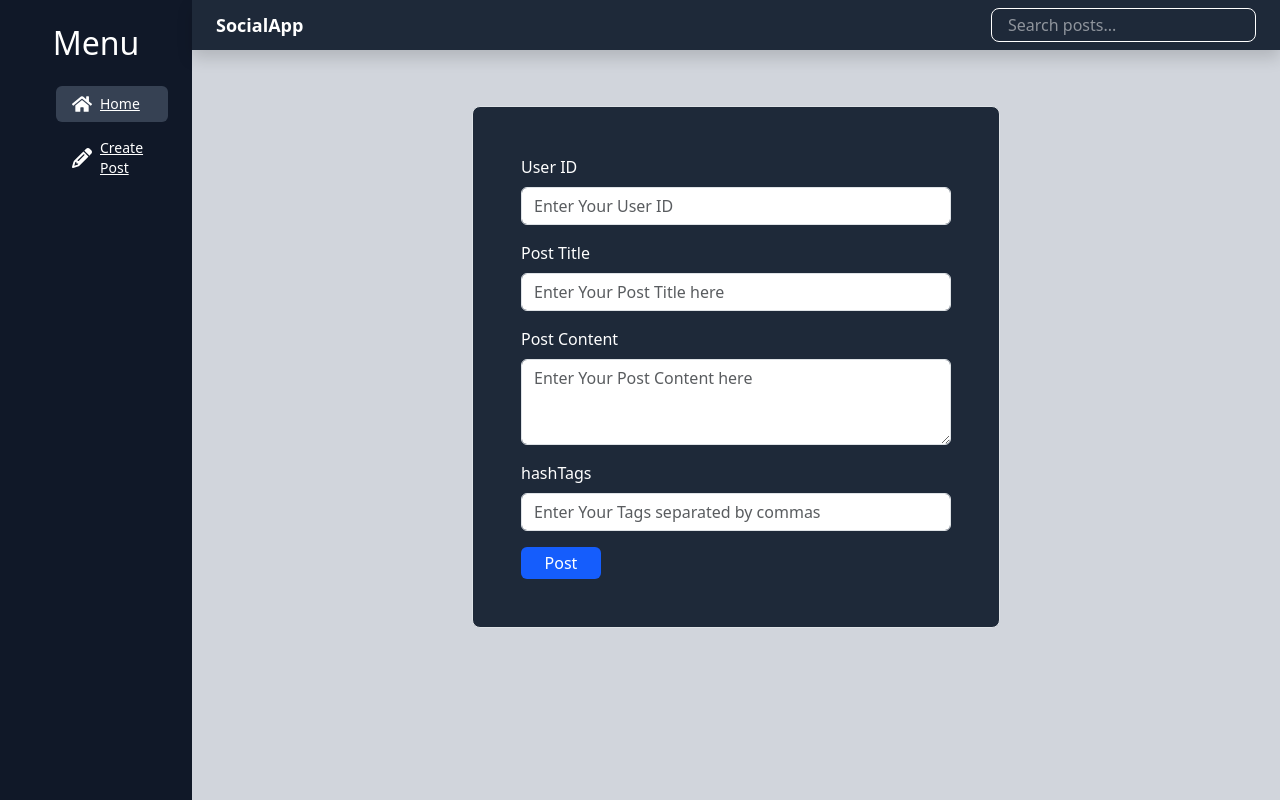
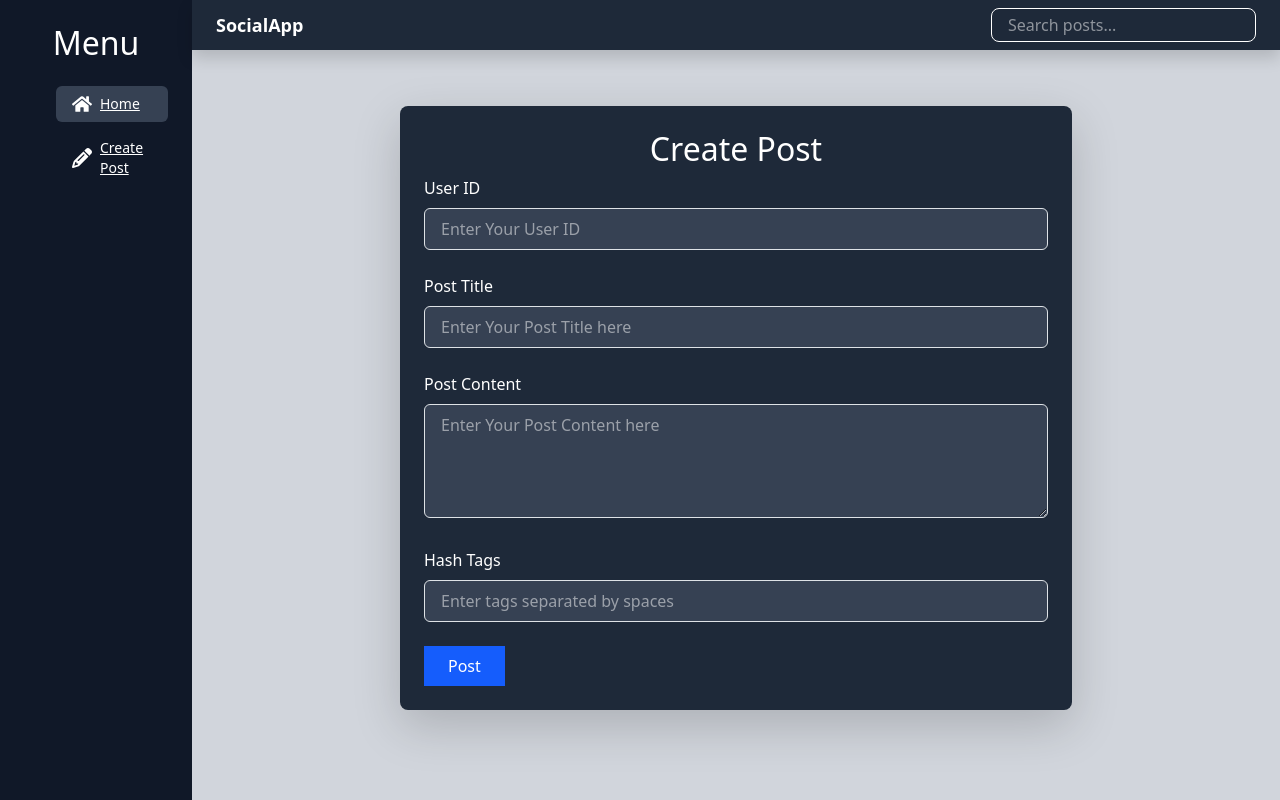
Before and after one commit to Mubashir-85/Social_media, a React (Vite) app: page /create-post in a window 1280 px wide. Built offline with nearby package versions, Linux system fonts and the light colour scheme; no server answers.

Commit message:
Create Post component updated

```diff
--- a/index.html
+++ b/index.html
@@ -2,9 +2,10 @@
 <html lang="en">
   <head>
     <meta charset="UTF-8" />
-    <link rel="icon" type="image/svg+xml" href="/vite.svg" />
+    <!-- <link rel="icon" type="image/svg+xml" href="/website.svg" /> -->
+    <link rel="shortcut icon" href="worldwide.png" type="image/x-icon">
     <meta name="viewport" content="width=device-width, initial-scale=1.0" />
-    <title>social_media</title>
+    <title>Social App</title>
   </head>
   <body>
     <div id="root"></div>
--- a/src/component/CreatePost.jsx
+++ b/src/component/CreatePost.jsx
@@ -47,71 +47,74 @@ function CreatePost() {
       });
   };
   return (
-    <>
+    <div className="w-full flex items-center justify-center py-6 sm:py-8 md:py-10 px-4 sm:px-6">
       <form
         onSubmit={handleSubmit}
-        className="w-[50%] items-center mx-auto text-white border p-5 mt-10 rounded-lg bg-gray-800"
+        className="w-full max-w-xs sm:max-w-md md:max-w-lg lg:max-w-2xl p-4 sm:p-6 md:p-8 rounded-lg bg-gray-800 text-white shadow-lg"
       >
-        <div className="mb-3">
-          <label htmlFor="userId" className="form-label ">
+        <h2 className="text-xl sm:text-2xl md:text-3xl font-bold mb-6 text-center">Create Post</h2>
+
+        <div className="mb-4">
+          <label htmlFor="userId" className="block text-xs sm:text-sm md:text-base font-medium mb-2">
             User ID
           </label>
           <input
             type="text"
-            className="form-control"
+            className="w-full px-3 py-2 bg-gray-700 text-white rounded-md border border-gray-600 focus:outline-none focus:ring-2 focus:ring-blue-500 text-xs sm:text-sm"
             id="userId"
             placeholder="Enter Your User ID"
             ref={userIdelement}
           />
         </div>
 
-        <div className="mb-3">
-          <label htmlFor="post-title" className="form-label">
+        <div className="mb-4">
+          <label htmlFor="post-title" className="block text-xs sm:text-sm md:text-base font-medium mb-2">
             Post Title
           </label>
           <input
             type="text"
-            className="form-control"
+            className="w-full px-3 py-2 bg-gray-700 text-white rounded-md border border-gray-600 focus:outline-none focus:ring-2 focus:ring-blue-500 text-xs sm:text-sm"
             id="post-title"
             placeholder="Enter Your Post Title here"
             ref={postTitleelement}
           />
         </div>
-        <div className="mb-3">
-          <label htmlFor="body" className="form-label">
+
+        <div className="mb-4">
+          <label htmlFor="body" className="block text-xs sm:text-sm md:text-base font-medium mb-2">
             Post Content
           </label>
           <textarea
-            className="form-control"
+            className="w-full px-3 py-2 bg-gray-700 text-white rounded-md border border-gray-600 focus:outline-none focus:ring-2 focus:ring-blue-500 text-xs sm:text-sm resize-none"
             id="body"
             placeholder="Enter Your Post Content here"
-            rows="3"
+            rows="4"
             ref={bodyelement}
           ></textarea>
         </div>
 
-        <div className="mb-3">
-          <label htmlFor="tags" className="form-label">
-            hashTags
+        <div className="mb-6">
+          <label htmlFor="tags" className="block text-xs sm:text-sm md:text-base font-medium mb-2">
+            Hash Tags
           </label>
           <input
             type="text"
-            className="form-control"
+            className="w-full px-3 py-2 bg-gray-700 text-white rounded-md border border-gray-600 focus:outline-none focus:ring-2 focus:ring-blue-500 text-xs sm:text-sm"
             id="tags"
-            placeholder="Enter Your Tags separated by commas"
+            placeholder="Enter tags separated by spaces"
             ref={tagselement}
           />
         </div>
+
         <button
           type="submit"
-          className="bg-blue-600 text-white w-20 p-1 rounded hover:bg-black"
+          className="w-full sm:w-auto px-6 py-2 bg-blue-600 text-white font-medium rounded-md hover:bg-blue-700 focus:outline-none focus:ring-2 focus:ring-blue-500 transition-all duration-150 text-sm sm:text-base"
         >
           Post
         </button>
       </form>
-    </>
-
-    );
- }
+    </div>
+  );
+}
 
 export default CreatePost;
```
Also changed, not shown: public/worldwide.png (added).
